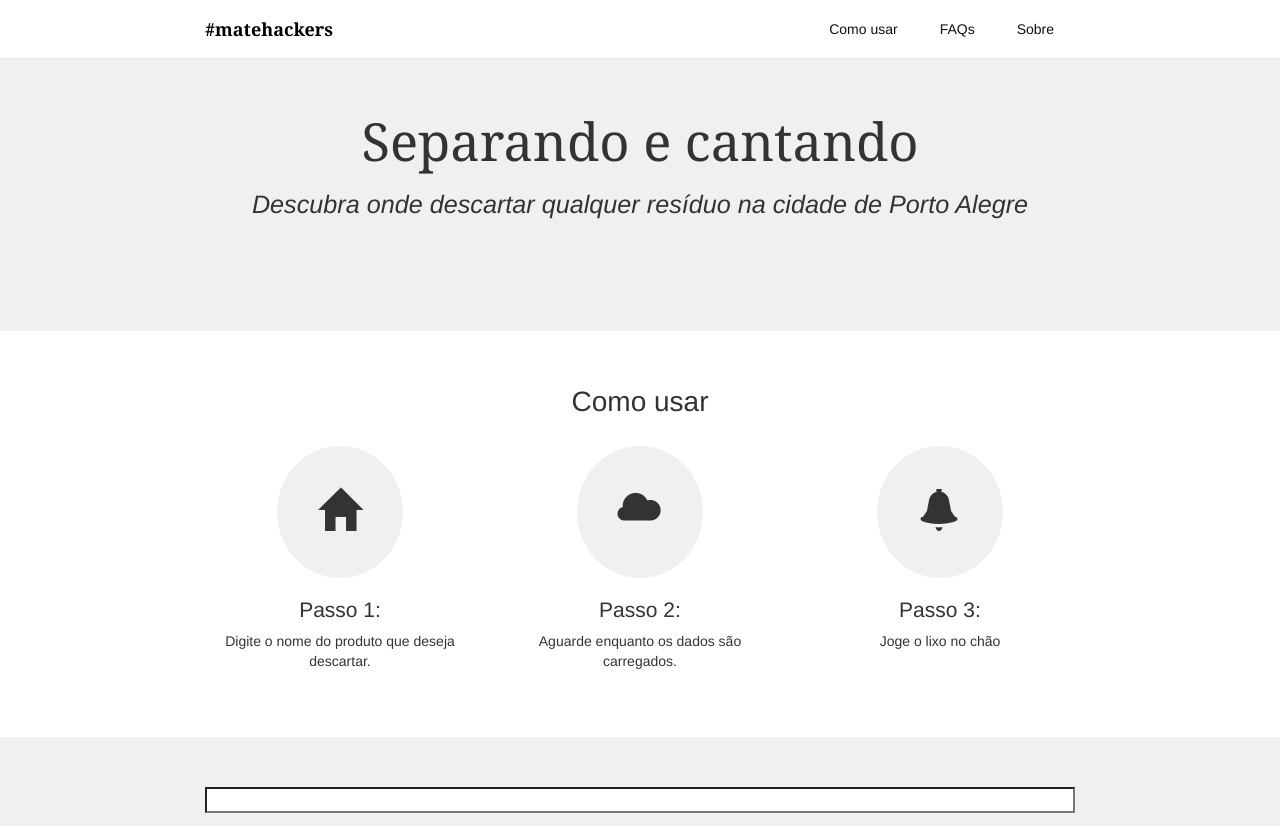
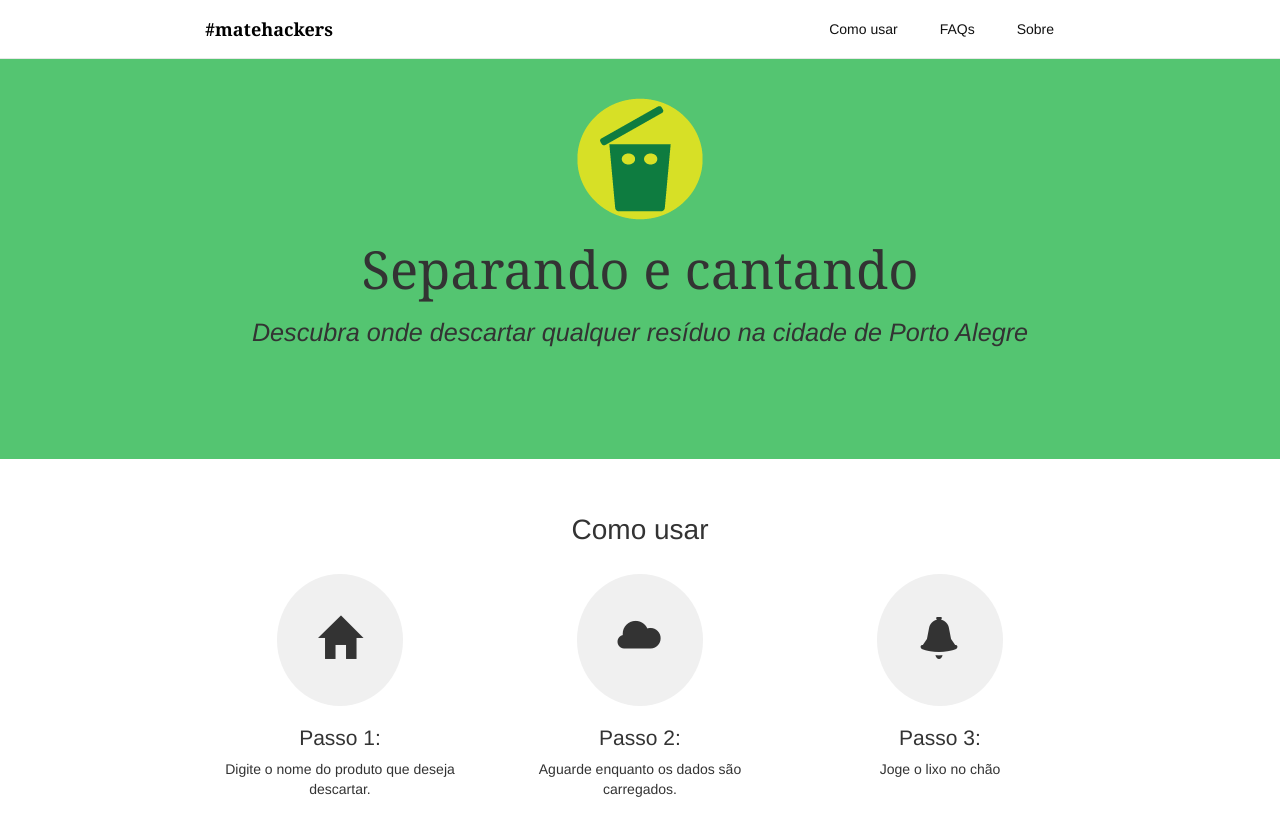
Before and after one commit to matehackers/descartar, a plain HTML site: page index.html in a window 1280 px wide. Shown: the top 826 px of the page. Drawn offline with Linux system fonts and the light colour scheme; a script that the page names is missing.

Commit message:
adicionei a arte do vagner e mudei as cores um cadinho

```diff
--- a/index.html
+++ b/index.html
@@ -34,6 +34,7 @@
 
     <div id="top" class="jumbotron">
       <div class="container">
+        <img src="LOGO_PAPA_TUDO.png" alt="yum..">
         <h1>Separando e cantando</a></h1>
         <h2>Descubra onde descartar qualquer resíduo na cidade de Porto Alegre</h2>
         <!-- <p><a class="btn btn-primary btn-lg">Sign Up Today <span class="glyphicon glyphicon-circle-arrow-right"></span></a></p> -->
--- a/mate.css
+++ b/mate.css
@@ -6,6 +6,10 @@
   width: 100%;
 }
 
+.container-alternate, .jumbotron, footer {
+  background-color: #54C571;
+}
+
 #select_container {
   padding: 50px
 }
```
Also changed, not shown: LOGO_PAPA_TUDO.png (added).
